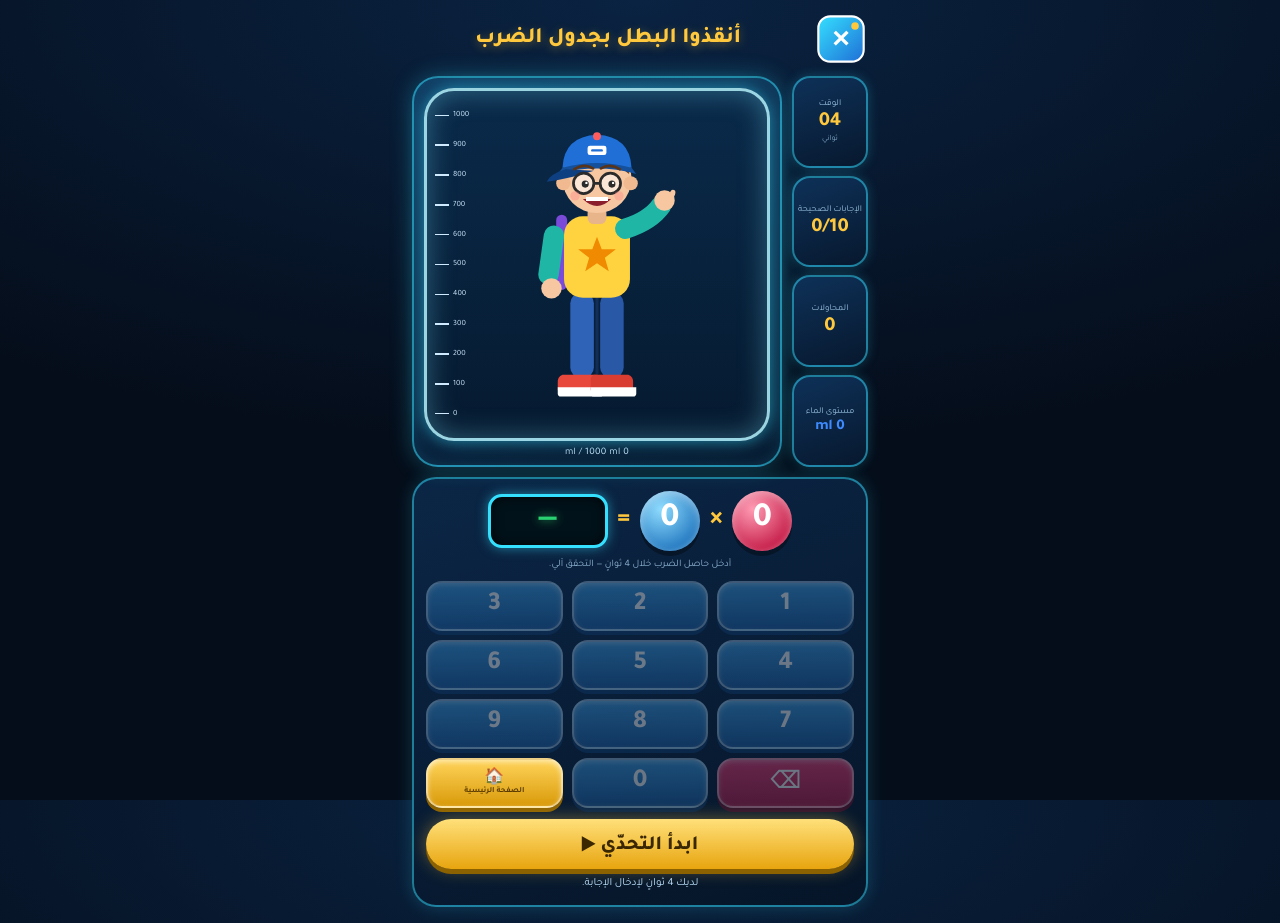
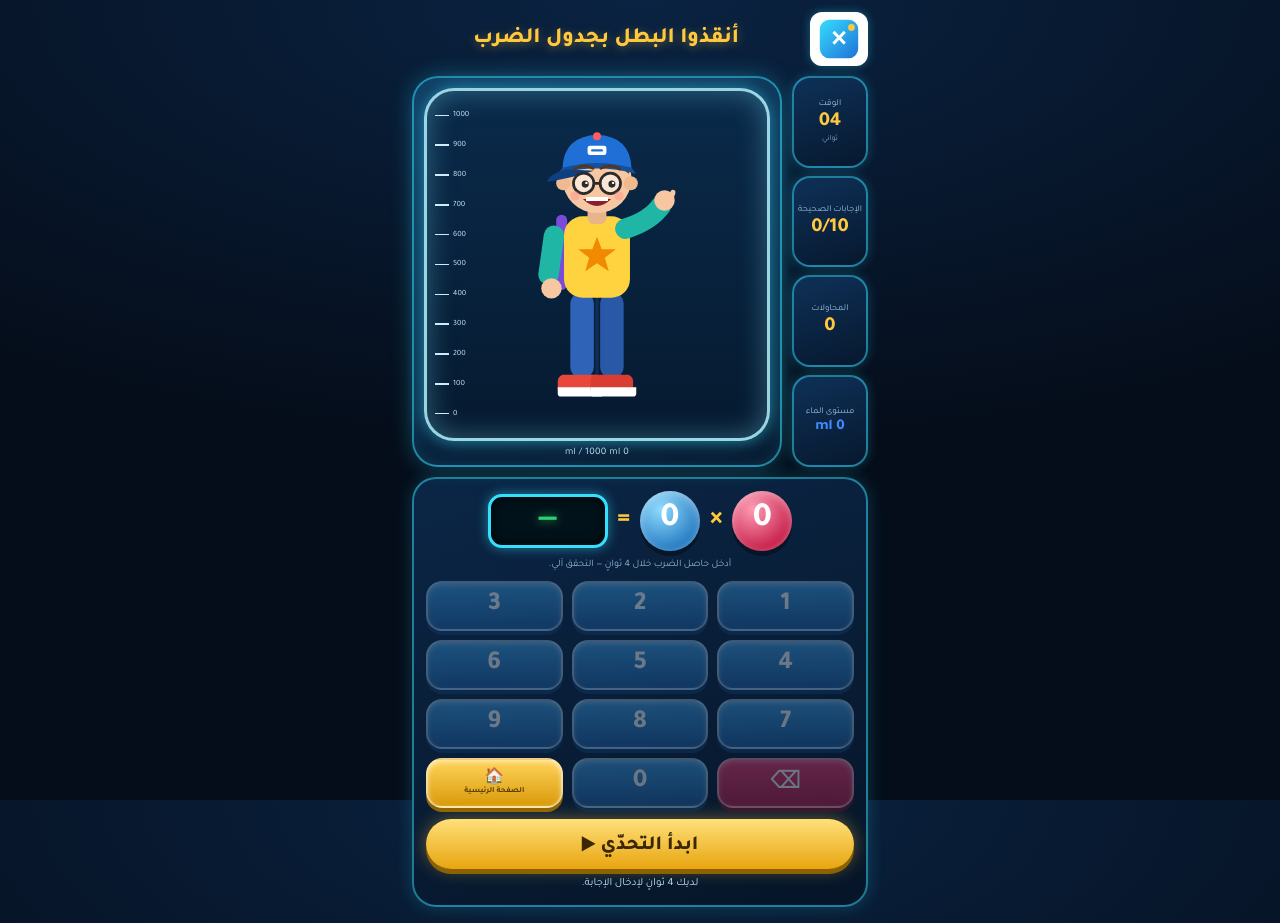
Before and after one commit to nassimhajji377/multipliction-game, a plain HTML site: page index.html in a window 1280 px wide. Drawn offline with Linux system fonts and the light colour scheme; files whose address does not match are found by name.

Commit message:
Update style.css

```diff
--- a/style.css
+++ b/style.css
@@ -21,7 +21,7 @@ body{
 h1{margin:0;font-size:22px;font-weight:800;color:var(--gold);text-shadow:0 2px 10px rgba(255,200,61,.35)}
 .credit{margin:2px 0 0;font-size:11px;color:#9cc4e4}
 .credit:empty{display:none}
-.logo{width:54px;height:54px;object-fit:contain}
+.logo{width:auto;height:54px;max-width:100px;object-fit:contain;background:#fff;border-radius:12px;padding:3px 5px;box-shadow:0 0 10px rgba(53,224,255,.35)}
 
 /* top: tank + stats */
 .top{display:flex;gap:10px;align-items:stretch}
```
